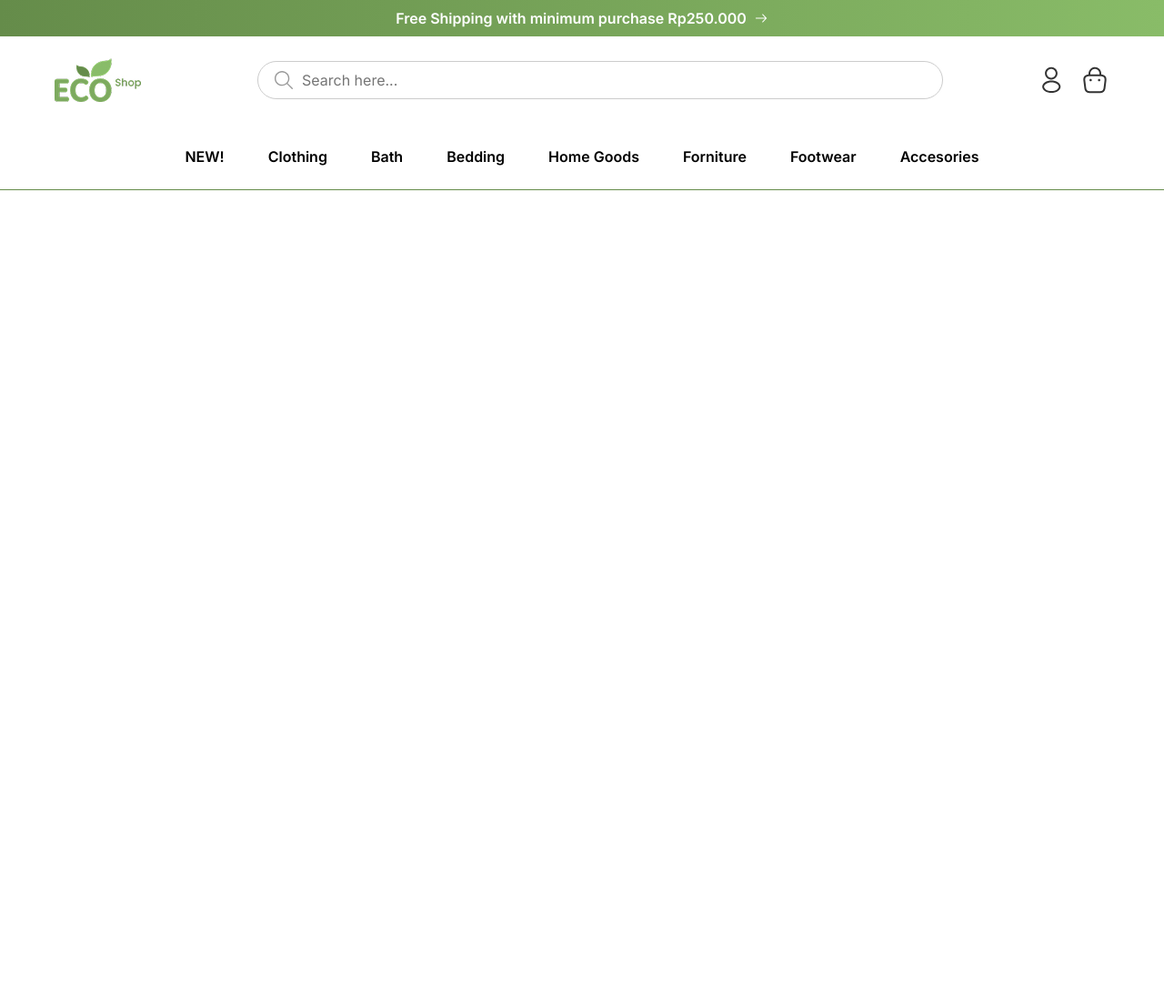
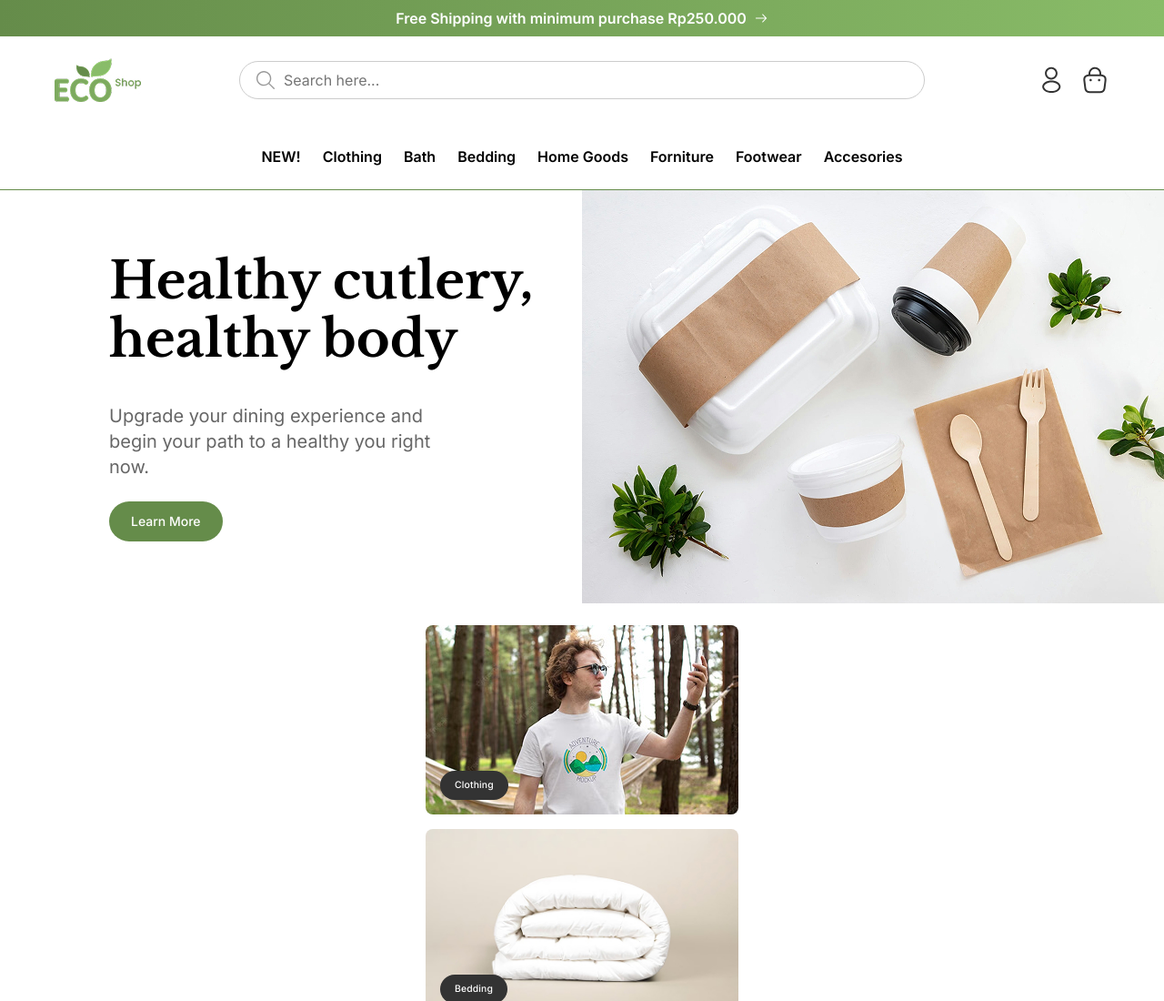
Before and after one commit to Pablo-Zallio-Dev/eco-shop, a plain HTML site: page index.html in a window 1280 px wide. Shown: the top 1100 px of the page at 91% size. Before the commit the page ends 800 px from the top, so only its background shows below. Drawn offline with nearby package versions, Linux system fonts and the light colour scheme.

Commit message:
adding hightlight section

```diff
--- a/index.html
+++ b/index.html
@@ -19,7 +19,8 @@
     <!-- ************** SECTION SALE BAR ************* -->
     <section class="sale-bar">
         <p class="sale-bar__text">Free Shipping with minimum purchase Rp250.000</p>
-        <svg class="sale-bar__image" width="48" height="48" viewBox="0 0 48 48" fill="none" xmlns="http://www.w3.org/2000/svg">
+        <svg class="sale-bar__image" width="48" height="48" viewBox="0 0 48 48" fill="none"
+            xmlns="http://www.w3.org/2000/svg">
             <path
                 d="M29.9206 10.7992C29.3349 10.2134 28.3851 10.2134 27.7993 10.7992C27.2135 11.385 27.2135 12.3347 27.7993 12.9205L37.3788 22.5H7C6.17157 22.5 5.5 23.1716 5.5 24C5.5 24.8284 6.17157 25.5 7 25.5H37.3785L27.7993 35.0792C27.2135 35.665 27.2135 36.6147 27.7993 37.2005C28.3851 37.7863 29.3349 37.7863 29.9206 37.2005L42.0606 25.0605C42.3419 24.7792 42.5 24.3977 42.5 23.9999C42.5 23.602 42.3419 23.2205 42.0606 22.9392L29.9206 10.7992Z"
                 fill="#333333" />
@@ -28,7 +29,7 @@
 
     <!-- ************** SECTION HEADER ************* -->
     <header class="header">
-        <img class="header__logo" src="assets/images/logo.jpg" alt="" >
+        <img class="header__logo" src="assets/images/logo.jpg" alt="">
         <article class="header__input">
             <img class="header__input__image" src="assets/icon/outline_icons/search-grey.svg" alt="image loupe grey">
             <input class="header__input__text" type="text" placeholder="Search here...">
@@ -40,11 +41,11 @@
     </header>
 
 
-     <!-- ************** SECTION NAV ************* -->
+    <!-- ************** SECTION NAV ************* -->
 
-     <section class="nav">
+    <section class="nav">
         <section class="nav__search">
-            <img class="nav__search__image" src="assets/icon/outline_icons/search-grey.svg" alt="" >
+            <img class="nav__search__image" src="assets/icon/outline_icons/search-grey.svg" alt="">
             <input class="nav__search__input" type="" placeholder="Search here...">
         </section>
         <img class="nav__img" src="assets/icon/outline_icons/menu.svg" alt="">
@@ -59,8 +60,50 @@
             <a class="nav__menu__link" href="">Footwear</a>
             <a class="nav__menu__link" href="">Accesories</a>
         </nav>
-     </section>
-     <script src="src/script.js"></script>
+    </section>
+    <main>
+        <!-- ************** SECTION HEADER ************* -->
+        <section class="home">
+            <section class="home__info">
+                <article class="home__info--clear">
+                    <h1 class="home__info__title">Healthy cutlery, healthy body</h1>
+                    <p class="home__info__text">Upgrade your dining experience and
+                        begin your path to a healthy you right now.</p>
+                    <button class="home__info__btn btn__primary">Learn More</button>
+                </article>
+            </section>
+            <section class="home__image"></section>
+        </section>
+
+        <!-- ************** SECTION CATEGORY HIGHLIGHT ************* -->
+
+        <section class="highlight">
+            <section class="highlight__grid">
+                <article class="highlight__card highlight__card--clothing">
+                    <img class="highlight__card__image highlight__card__image--clothing" src="assets/images/image-mobile-highlight-01.jpg" alt="">
+                    <button class="highlight__card__btn btn__small">Clothing</button>
+                </article>
+                <article class="highlight__card highlight__card--bedding">
+                    <img class="highlight__card__image highlight__card__image--bedding" src="assets/images/image-mobile-highlight-02.jpg" alt="">
+                    <button class="highlight__card__btn btn__small">Bedding</button>
+                </article>
+                <article class="highlight__card highlight__card--bedding">
+                    <img class="highlight__card__image " src="assets/images/image-mobile-highlight-03.jpg" alt="">
+                    <button class="highlight__card__btn btn__small">Accesories</button>
+                </article>
+                <article class="highlight__card highlight__card--bedding">
+                    <img class="highlight__card__image " src="assets/images/image-mobile-highlight-04.jpg" alt="">
+                    <button class="highlight__card__btn btn__small">Furniture</button>
+                </article>
+                <article class="highlight__card highlight__card--bedding">
+                    <img class="highlight__card__image " src="assets/images/image-mobile-highlight-05.jpg" alt="">
+                    <button class="highlight__card__btn btn__small">Home Goods</button>
+                </article>
+            </section>
+        </section>
+    </main>
+    <br><br><br><br><br><br><br><br><br><br>
+    <script src="src/script.js"></script>
 </body>
 
 </html>
--- a/src/style.css
+++ b/src/style.css
@@ -5,6 +5,7 @@
 
   /* COLORS BASICS */
   --color-basic-white: #fff;
+  --color-basic-white-70: #ffffffb3;
   --color-basic-black: #000;
   --color-basic-info: #0065ff;
   --color-basic-success: #36b37e;
@@ -61,89 +62,31 @@ html {
     #COMPONENTS AND MOUSE-HOVER COMPONENTS
   \*------------------------------------*/
 
-/* *-*-*-*-* BUTTONS *-*-*-*-* */
-
-/* Button arrow */
-.btn--arrow--disabled svg path,
-.btn--arrow svg path {
-  fill: var(--color-basic-black);
-  transition: fill 0.5s ease-in-out;
-}
-
-.btn--arrow--disabled,
-.btn--arrow {
-  display: flex;
-  justify-content: center;
-  align-items: center;
-  width: 40px;
-  height: 40px;
-  padding-inline: 0.5rem;
-  padding-block: 0.5rem;
-  border-radius: 50%;
-  border: 0;
-  background-color: var(--color-brand-secondary);
-  transition: background-color 0.5s ease-in-out;
-}
-
-.btn--arrow--disabled {
-  background-color: var(--color--grey-100);
-}
-
-.btn--arrow--disabled svg path {
-  fill: var(--color--grey-400);
-}
-
-/* Button Big */
-.btn--big {
+.btn__primary {
   padding-inline: 1.5rem;
   padding-block: 0.75rem;
   border: 0;
   border-radius: 40px;
   background-color: var(--color-brand-primary);
-  color: var(--color-basic-white);
-  font-family: var(--font-inter);
-  font-size: 1.25rem;
-  font-weight: 500;
-  line-height: 1.75rem;
-  transition: background-color 0.2s ease-in, color 0.2s ease-in;
-}
-
-/* Button Small */
-.btn--small {
-  padding-inline: 1rem;
-  padding-block: 0.5rem;
-  border: 0;
-  border-radius: 40px;
-  background-color: var(--color--grey-500);
   font-family: var(--font-inter);
   font-size: 0.875rem;
   font-weight: 500;
   line-height: 1.25rem;
   color: var(--color-basic-white);
-  transition: background-color 0.2s ease-in;
 }
 
-@media (1024px < width) {
-  .btn--arrow:hover svg path {
-    fill: var(--color-basic-white);
-    transition: fill 0.5s ease-in-out;
-  }
-
-  .btn--arrow:hover {
-    background-color: var(--color-brand-primary);
-    transition: background-color 0.5s ease-in-out;
-  }
-
-  .btn--big--hover:hover {
-    cursor: pointer;
-    background-color: var(--color-brand-secondary);
-    color: var(--color-brand-primary);
-  }
-
-  .btn--small:hover {
-    cursor: pointer;
-    background-color: var(--color-brand-primary);
-  }
+.btn__small {
+  padding-inline: 1rem;
+  padding-block: .5rem;
+  border: none;
+  background-color: var(--color--grey-600);
+   border-radius: 2.5rem;
+   color: var(--color-basic-white);
+   font-family: var(--font-inter);
+   font-size: .65rem;
+   letter-spacing: .009rem;
+   font-weight: 500;
+   line-height: 1rem;
 }
 
 /*------------------------------------*\
@@ -318,7 +261,6 @@ html {
   height: 1.5rem;
 }
 
-
 /******************\
   #Tablet L - 768px - M
   \******************/
@@ -333,6 +275,7 @@ html {
   }
 
   .header__icons {
+    margin-inline-start: 2.5rem;
     gap: 1rem;
   }
 
@@ -369,7 +312,6 @@ html {
   }
 }
 
-
 /* ************** SECTION NAV ************* */
 
 .nav {
@@ -377,7 +319,7 @@ html {
   border: 1px solid var(--color-brand-primary);
   display: flex;
   gap: 1.5rem;
-  padding-block: .75rem;
+  padding-block: 0.75rem;
   padding-inline: 1rem;
 }
 
@@ -391,14 +333,15 @@ html {
 
 .nav__menu {
   position: absolute;
-  left: -100%;
+  left: -102%;
   top: 59px;
   display: flex;
   flex-direction: column;
-  padding-block: .5rem;
+  padding-block: 0.5rem;
   width: 100%;
   border: 0;
-  transition: left .1s ease-in-out;
+  background-color: var(--color-basic-white);
+  transition: left 0.4s ease-in-out;
 }
 
 .nav__menu--active {
@@ -407,7 +350,7 @@ html {
 
 .nav__menu__link {
   padding-inline: 1.25rem;
-  padding-block: .75rem;
+  padding-block: 0.75rem;
   font-family: var(--font-inter);
   font-weight: 600;
   font-size: 1rem;
@@ -419,12 +362,12 @@ html {
 .nav__search {
   display: flex;
   align-items: center;
-  gap: .5rem;
+  gap: 0.5rem;
   width: 100%;
   border: 1px solid var(--color--grey-200);
   border-radius: 40px;
-  padding-block: .5rem;
-  padding-inline: .75rem;
+  padding-block: 0.5rem;
+  padding-inline: 0.75rem;
 }
 
 .nav__search__image {
@@ -436,14 +379,13 @@ html {
   outline: none;
   border: none;
   font-family: var(--font-inter);
-  font-size: .75rem;
+  font-size: 0.75rem;
   line-height: 1rem;
 }
 
 .nav__search__input::placeholder {
   color: var(--color--grey-400);
 }
-
 
 /******************\
   #Tablet L - 768px - M
@@ -456,6 +398,8 @@ html {
   }
 
   .nav {
+    display: flex;
+    justify-content: center;
     border: none;
     border-bottom: 1px solid var(--color-brand-primary);
     padding-block: 0;
@@ -466,32 +410,206 @@ html {
     display: flex;
     flex-direction: row;
     justify-content: center;
-      gap: .5rem;
-
+    gap: 0.5rem;
     padding-block: 1rem;
     position: relative;
     top: 0;
     left: 0;
+    transition: none;
+  }
+
+  .nav__menu__link {
+    padding-inline: 0.5rem;
+    padding-block: 0.75rem;
+    font-family: var(--font-inter);
+    font-weight: 600;
+    font-size: 1rem;
+    line-height: 1rem;
+    color: var(--color-basic-black);
+    text-decoration: none;
+  }
+}
+
+/*********************\
+  #Desktop - 1280px - XL
+  \*********************/
+
+@media (1280px < width) {
+  .nav__menu__link {
+    padding-inline: 1rem;
+    padding-block: 0.75rem;
+    font-family: var(--font-inter);
+    font-weight: 600;
+    font-size: 1rem;
+    line-height: 1rem;
+    color: var(--color-basic-black);
+    text-decoration: none;
+  }
+}
+
+/* ************** SECTION HOME ************* */
+
+.home {
+  display: flex;
+  justify-content: center;
+  max-height: 454px;
+}
+
+.home__info {
+  /* border: 1px solid black; */
+  width: 100%;
+  min-height: 454px;
+
+  background-image: url("../assets/images/hero-image-mobile.jpg");
+  background-repeat: no-repeat;
+  background-size: cover;
+}
+
+.home__info--clear {
+  display: flex;
+  flex-direction: column;
+  align-items: center;
+  justify-content: center;
+  min-height: 454px;
+
+  padding-inline: 2.5rem;
+  text-align: center;
+  background-color: var(--color-basic-white-70);
+}
+.home__info__title {
+  font-size: 2.5rem;
+  max-width: 22rem;
+  margin-block-start: 0;
+  font-family: var(--font-libreBaskerville);
+}
+
+.home__info__text {
+  max-width: 21rem;
+  font-family: var(--font-inter);
+  font-size: 14px;
+  line-height: 20px;
+  color: var(--color--grey-500);
+  margin-block-end: 1.5rem;
+}
+
+.home__image {
+  display: none;
+}
+
+/******************\
+  #Tablet L - 768px - M
+  \******************/
+
+@media (768px < width) {
+  .home__info {
+    width: 50%;
+  }
+
+  .home__info--clear {
+    background-color: var(--color-basic-white);
+    align-items: start;
+    text-align: start;
+  }
+
+  .home__image {
+    background-image: url("../assets/images/image-desktop.jpg");
+    background-repeat: no-repeat;
+    background-size: cover;
+    background-position: center;
+    display: flex;
+    justify-content: center;
+    align-items: center;
+    width: 50%;
+    min-width: 300px;
+  }
+}
+
+/*********************\
+    #Desktop - 1280px - XL
+    \*********************/
+
+@media (1279px < width) {
+  .home__info--clear {
+    padding-inline-start: 7.5rem;
+  }
+  .home__info__title {
+    font-size: 3.5rem;
+    max-width: 40rem;
+  }
+
+  .home__info__text {
+    font-size: 1.25rem;
+    max-width: 25rem;
+    line-height: 28px;
   }
 }
 
 
+/*************\
+  #4K - 1536px - XXL
+  \*************/
+
+  @media (1535px < width) {
+    .home__info--clear {
+      padding-inline-start: 14.5rem;
+    }
+  }
 
 
+/* ************** SECTION CATEGORY HIGHLIGHT ************* */
 
+.highlight {
+  /* border: 2px solid black; */
+  padding-inline: 1rem;
+  padding-block: 1.5rem;
+}
 
+.highlight__grid {
+  display: grid;
+  justify-content: center;
+  justify-items: center;
+  gap: 1rem;
+  grid-template-columns: repeat(1, 1fr);
+  width: 100%;
+}
 
+.highlight__card {
+  position: relative;
+  display: flex;
+  align-items: center;
+  width: 90%;
+  max-width: 21.5rem;
+  height: 13rem;
 
+  border-radius: .5rem;
+  /* border: 1px solid red; */
+  overflow: hidden;
+}
 
+.highlight__card__btn {
+  position: absolute;
+  bottom: 1rem;
+  left: 1rem;
+}
 
+.highlight__card__image {
+  width: 100%;
+  height: 100%;
+  object-fit: cover;
+  object-position: top;
 
+  position: absolute;
+}
 
+.highlight__card__image--clothing {
+  object-position: 0 -30px;
 
+}
 
+.highlight__card__image--bedding {
+  object-position: center;
 
-
-
-
+}
 
 
 /******************\
@@ -508,60 +626,94 @@ html {
 @media (1280px < width) {
 }
 
+/*************\
+  #4K - 1536px - XXL
+  \*************/
+
+  @media (1600px < width) {
+  }
+
 /*
 
-.body--large--semibold,
-.body--large {
+
+.btn--arrow--disabled svg path,
+.btn--arrow svg path {
+  fill: var(--color-basic-black);
+  transition: fill 0.5s ease-in-out;
+}
+
+.btn--arrow--disabled,
+.btn--arrow {
+  display: flex;
+  justify-content: center;
+  align-items: center;
+  width: 40px;
+  height: 40px;
+  padding-inline: 0.5rem;
+  padding-block: 0.5rem;
+  border-radius: 50%;
+  border: 0;
+  background-color: var(--color-brand-secondary);
+  transition: background-color 0.5s ease-in-out;
+}
+
+.btn--arrow--disabled {
+  background-color: var(--color--grey-100);
+}
+
+.btn--arrow--disabled svg path {
+  fill: var(--color--grey-400);
+}
+
+.btn--big {
+  padding-inline: 1.5rem;
+  padding-block: 0.75rem;
+  border: 0;
+  border-radius: 40px;
+  background-color: var(--color-brand-primary);
+  color: var(--color-basic-white);
   font-family: var(--font-inter);
   font-size: 1.25rem;
+  font-weight: 500;
   line-height: 1.75rem;
+  transition: background-color 0.2s ease-in, color 0.2s ease-in;
 }
 
-.body--large--semibold {
-  font-weight: 600;
+.btn--small {
+  padding-inline: 1rem;
+  padding-block: 0.5rem;
+  border: 0;
+  border-radius: 40px;
+  background-color: var(--color-brand-primary);
+  font-family: var(--font-inter);
+  font-size: 0.875rem;
+  font-weight: 500;
+  line-height: 1.25rem;
+  color: var(--color-basic-white);
+  transition: background-color 0.2s ease-in;
 }
 
-.body--normal--semibold,
-.body--normal {
-  font-family: var(--font-inter);
-  font-size: 1rem;
-  line-height: 1.5rem;
+
+
+@media (1024px < width) {
+  .btn--arrow:hover svg path {
+    fill: var(--color-basic-white);
+    transition: fill 0.5s ease-in-out;
   }
 
-.body--normal--semibold {
-  font-weight: 600;
+  .btn--arrow:hover {
+    background-color: var(--color-brand-primary);
+    transition: background-color 0.5s ease-in-out;
   }
 
-.body--small--semibold,
-.body--small {
-  font-family: var(--font-inter);
-  font-size: 0.875rem;
-  line-height: 1.25rem;
+  .btn--big--hover:hover {
+    cursor: pointer;
+    background-color: var(--color-brand-secondary);
+    color: var(--color-brand-primary);
   }
 
-.body--small--semibold {
-  font-weight: 600;
+  .btn--small:hover {
+    cursor: pointer;
+    background-color: var(--color--grey-600);
   }
-
-.body--xsmall--semibold,
-.body--xsmall {
-  font-family: var(--font-inter);
-  font-size: 0.75rem;
-  line-height: 1rem;
-}
-
-.body--xsmall--semibold {
-  font-weight: 600;
-}
-
-.body--2xsmall--semibold,
-.body--2xsmall {
-  font-family: var(--font-inter);
-  font-size: 0.625rem;
-  line-height: 0.875rem;
-}
-
-.body--2xsmall--semibold {
-  font-weight: 600;
-}
- */
+} */
```
Also changed, not shown: assets/images/hero-image-mobile.jpg (added), assets/images/image-desktop-highlight-01.jpg (added), assets/images/image-desktop-highlight-02.jpg (added), assets/images/image-desktop-highlight-03.jpg (added), assets/images/image-desktop-highlight-04.jpg (added), assets/images/image-desktop-highlight-05.jpg (added), assets/images/image-desktop.jpg (added), assets/images/image-mobile-highlight-01.jpg (added), assets/images/image-mobile-highlight-02.jpg (added), assets/images/image-mobile-highlight-03.jpg (added), assets/images/image-mobile-highlight-04.jpg (added), assets/images/image-mobile-highlight-05.jpg (added), 1 other file. Lines whose indentation alone changed are shown as unchanged.
